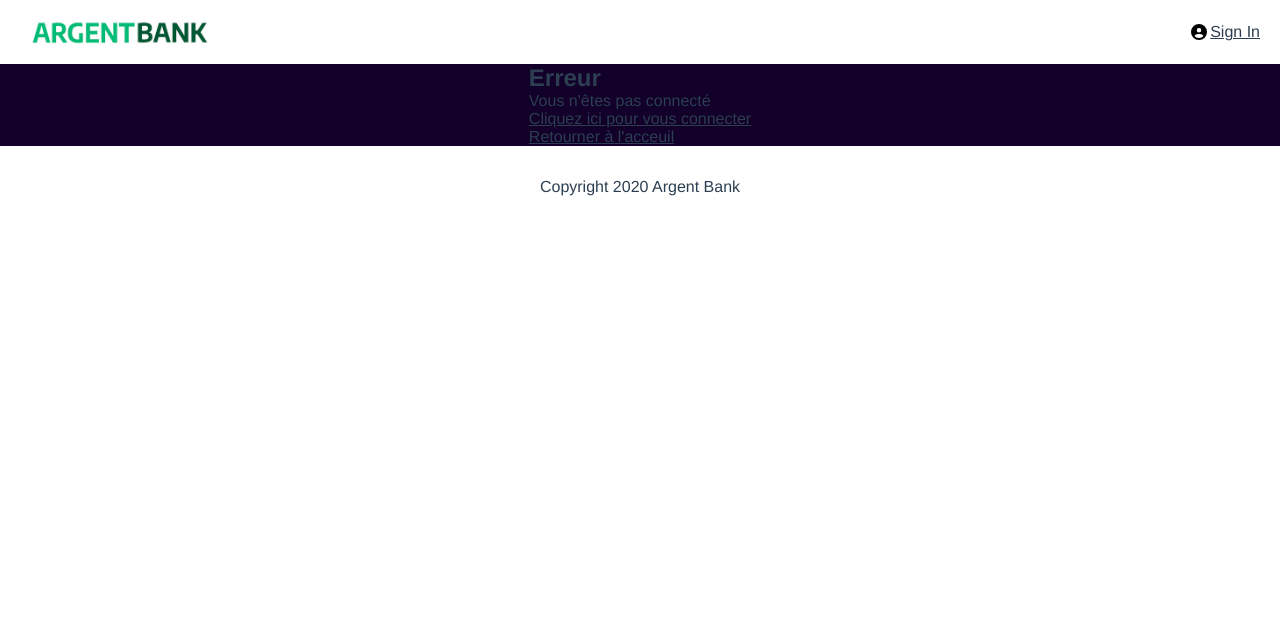
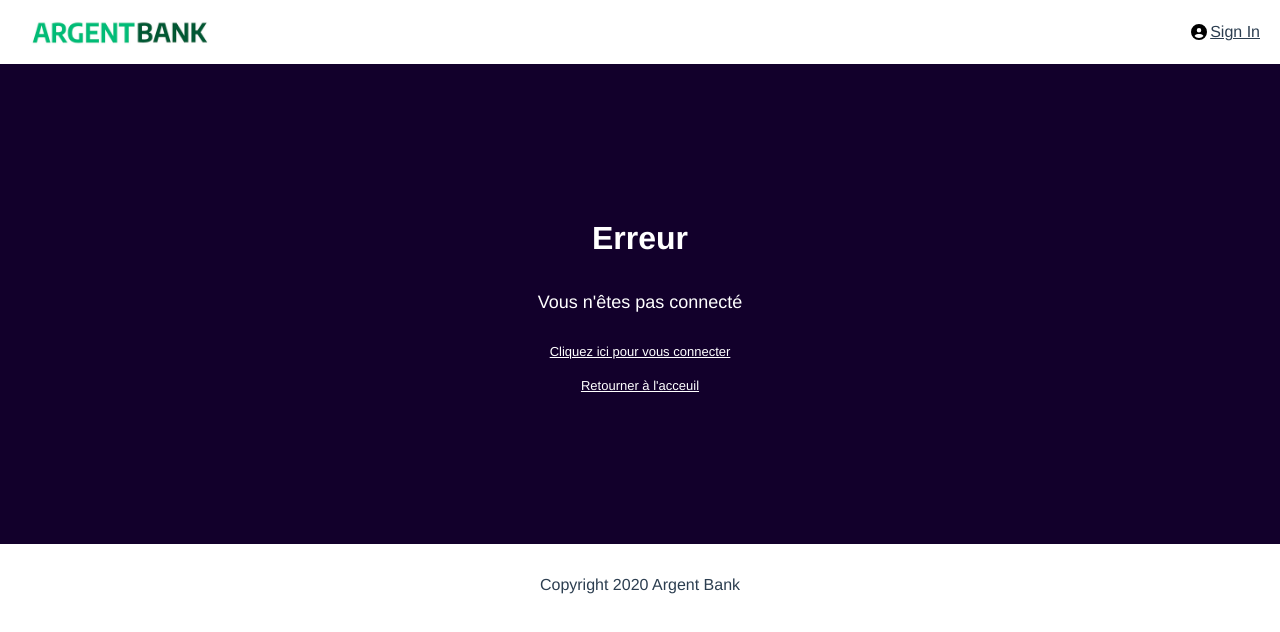
Before and after one commit to Lo0p6TheTardigrade/argent-bank-website, a React (Create React App) app in the folder frontend/: page /home in a window 1280 px wide. Shown: the top 632 px of the page. Built offline with nearby package versions, Linux system fonts and the light colour scheme.

Commit message:
Update Error redirection in User.js + Error.scss

```diff
--- a/frontend/src/components/User.js
+++ b/frontend/src/components/User.js
@@ -6,6 +6,7 @@ import Error from './Error';
 import { Link } from 'react-router-dom';
 // import { firstName, lastName } from '../actions/action';
 import { useSelector } from 'react-redux';
+import Error404 from '../pages/Error404';
 
 const User = ({ isVisible, isVisible2, isVisible3 }) => {
   const firstName = useSelector((state) => state.userReducer.firstName);
@@ -45,7 +46,7 @@ const User = ({ isVisible, isVisible2, isVisible3 }) => {
       </article>
     </section>
   );
-  const bottomComponent = <Error />;
+  const bottomComponent = <Error404 />;
   return <div className="section-user-container">{isLoggedIn ? topComponent : bottomComponent}</div>;
 };
 
--- a/frontend/src/reducers/user.reducer.js
+++ b/frontend/src/reducers/user.reducer.js
@@ -20,9 +20,9 @@ const initialState = {
   amountOUT: '',
   buyArticles: '',
   operationDate: '',
-  button1IsVisible: true,
-  button2IsVisible: true,
-  button3IsVisible: true,
+  button1IsVisible: false,
+  button2IsVisible: false,
+  button3IsVisible: false,
 };
 
 const userReducer = (state = initialState, action) => {
@@ -120,17 +120,17 @@ const userReducer = (state = initialState, action) => {
     case 'SET_BUTTON_1_IS_VISIBLE':
       return {
         ...state,
-        button1IsVisble: action.payload,
+        button1IsVisible: action.payload,
       };
     case 'SET_BUTTON_2_IS_VISIBLE':
       return {
         ...state,
-        button2IsVisble: action.payload,
+        button2IsVisible: action.payload,
       };
     case 'SET_BUTTON_3_IS_VISIBLE':
       return {
         ...state,
-        button3IsVisble: action.payload,
+        button3IsVisible: action.payload,
       };
     default:
       return state;
--- a/frontend/src/scss/components/Error.scss
+++ b/frontend/src/scss/components/Error.scss
@@ -0,0 +1,41 @@
+@import '../partial';
+.section-user-container {
+  height: 100%;
+  .error-page-container {
+    @include flex(column, nowrap, center, center, 1rem);
+    height: 60vh;
+    width: 100%;
+    .error-container {
+      @include flex(column, nowrap, center, center, 1rem);
+      height: 180px;
+      width: 100%;
+      .section-user-not-logged {
+        @extend .error-container;
+        .user-not-logged-title-container {
+          @extend .error-container;
+          .user-not-logged-title {
+            color: map-get($color-map, soft-white);
+            font-size: xx-large;
+          }
+        }
+        .user-not-logged-info-container {
+          @extend .error-container;
+          .user-not-logged-info {
+            font-size: large;
+            color: map-get($color-map, soft-white);
+          }
+        }
+        .user-not-logged-link-container {
+          @extend .error-container;
+          a {
+            font-size: small;
+            color: map-get($color-map, soft-white);
+            &:hover {
+              color: red;
+            }
+          }
+        }
+      }
+    }
+  }
+}
```
Also changed, not shown: frontend/src/css/components/Error.css (+1 -1 lines), 1 other file (tests, documents, lock files or other folders).
